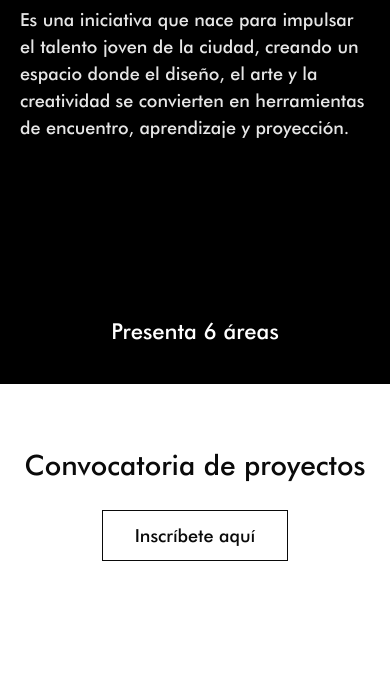
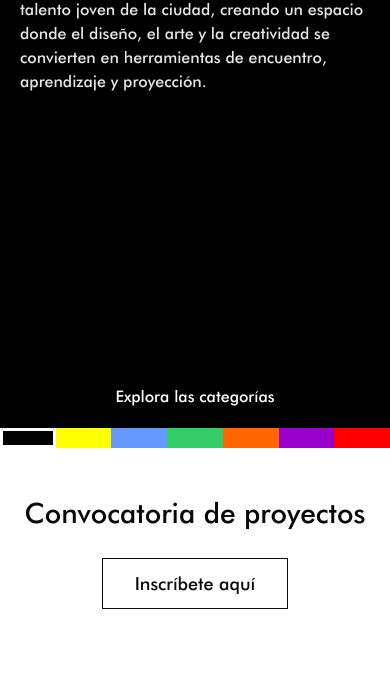
Before and after one commit to AuvirLab/MonteriaDesignWeek, a plain HTML site: page index.html in a window 390 px wide. Shown: the part 230-903 px from the top of the page. Before the commit the page ends 879 px from the top, so only its background shows below. Drawn offline with Linux system fonts and the light colour scheme.

Commit message:
feat: agregar la barra de exploración de categorías

```diff
--- a/index.html
+++ b/index.html
@@ -20,77 +20,85 @@
 </header>
 
 <section class="hero" id="hero">
+  <div class="hero-content">
     <div class="hero-text">
       <h1>Montería<span class="thin">Design Week</span></h1>
       <p>Es una iniciativa que nace para impulsar el talento joven de la ciudad, creando un espacio donde el diseño, el arte y la creatividad se convierten en herramientas de encuentro, aprendizaje y proyección.</p>
     </div>
     <div class="video-block">
       <div class="video-placeholder" id="videoPlaceholder">
-      <video id="heroVideoA" muted loop playsinline preload="auto"></video>
-      <video id="heroVideoB" muted loop playsinline preload="auto"></video>
-      <span class="video-label">Video</span>
+        <video id="heroVideoA" muted playsinline preload="metadata"></video>
+        <video id="heroVideoB" muted playsinline preload="metadata"></video>
       </div>
-    <div class="category-label" id="categoryLabel"></div>
-
     </div>
+  </div>
+  <p class="color-bar-label" id="colorBarLabel">Explora las categorías</p>
+  <div class="color-bar" id="colorBar"></div>
 </section>
 
 <section class="cta-section">
   <h2>Convocatoria de proyectos</h2>
-  <a href="#" class="cta-btn">Inscríbete aquí</a>
+  <a href="https://forms.gle/4F2LeT553HeAT9CE7" target="_blank" class="cta-btn">Inscríbete aquí</a>
 </section>
 
 <script>
   const slides = [
-    { bg:"#000000", fg:"#ffffff", video:"assets/videos/video1_web.mp4", label:"", logo:"assets/iconos/MDW_PRINCIPAL.png" },
-    { bg:"#ffff00", fg:"#000000", video:"assets/videos/video2_web.mp4", label:"Artes", logo:"assets/iconos/MDW_ARTES.png" },
-    { bg:"#6599ff", fg:"#ffffff", video:"assets/videos/video3_web.mp4", label:"Diseño Audiovisual", logo:"assets/iconos/MDW_DISEÑO_AUDIOVISUAL.png" },
-    { bg:"#34cc67", fg:"#ffffff", video:"assets/videos/video4_web.mp4", label:"Diseño Gráfico", logo:"assets/iconos/MDW_DISEÑO_GRAFICO.png" },
-    { bg:"#ff6600", fg:"#ffffff", video:"assets/videos/video5_web.mp4", label:"Diseño Industrial", logo:"assets/iconos/MDW_DISEÑO_INDUSTRIAL.png" },
-    { bg:"#9900cc", fg:"#ffffff", video:"assets/videos/video6_web.mp4", label:"Diseño de Modas", logo:"assets/iconos/MDW_DISEÑO_MODAS.png" },
-    { bg:"#fe0000", fg:"#ffffff", video:"assets/videos/video7_web.mp4", label:"Arquitectura", logo:"assets/iconos/MDW_ARQUITECTURA.png" },
+    { bg:"#000000", fg:"#ffffff", video:"assets/videos/video1_web.mp4", logo:"assets/iconos/MDW_PRINCIPAL.png", title:'Montería<span class="thin">Design Week</span>', desc:"Es una iniciativa que nace para impulsar el talento joven de la ciudad, creando un espacio donde el diseño, el arte y la creatividad se convierten en herramientas de encuentro, aprendizaje y proyección." },
+    { bg:"#ffff00", fg:"#000000", video:"assets/videos/video2_web.mp4", logo:"assets/iconos/MDW_ARTES.png", title:'<span class="cat-thin">Categoría</span> <span class="cat-medium">Artes</span>', catSize:"1em", desc:"Las artes visuales, performáticas y plásticas son el pulso creativo de Montería. Esta categoría reúne a artistas, curadores y gestores culturales que transforman espacios, narrativas y comunidades a través de la expresión artística." },
+    { bg:"#6599ff", fg:"#ffffff", video:"assets/videos/video3_web.mp4", logo:"assets/iconos/MDW_DISEÑO_AUDIOVISUAL.png", title:'<span class="cat-thin">Categoría</span> <span class="cat-medium">Diseño Audiovisual</span>', catSize:"0.56em", desc:"El diseño audiovisual combina imagen, sonido y movimiento para contar historias que conectan con las personas. Desde la producción audiovisual hasta la dirección de arte, esta categoría impulsa a los creadores que dan forma a la comunicación visual contemporánea." },
+    { bg:"#34cc67", fg:"#ffffff", video:"assets/videos/video4_web.mp4", logo:"assets/iconos/MDW_DISEÑO_GRAFICO.png", title:'<span class="cat-thin">Categoría</span> <span class="cat-medium">Diseño Gráfico</span>', catSize:"0.66em", desc:"El diseño gráfico es la herramienta que traduce ideas en identidades visuales memorables. En esta categoría se destacan los profesionales que construyen marcas, editorial, señalética y comunicación visual con un enfoque estratégico y creativo." },
+    { bg:"#ff6600", fg:"#ffffff", video:"assets/videos/video5_web.mp4", logo:"assets/iconos/MDW_DISEÑO_INDUSTRIAL.png", title:'<span class="cat-thin">Categoría</span> <span class="cat-medium">Diseño Industrial</span>', catSize:"0.6em", desc:"El diseño industrial piensa en el usuario final y transforma problemas cotidianos en soluciones funcionales y estéticas. Esta categoría abarca el diseño de productos, mobiliario, empaques y prototipos que mejoran la experiencia de vida en la ciudad." },
+    { bg:"#9900cc", fg:"#ffffff", video:"assets/videos/video6_web.mp4", logo:"assets/iconos/MDW_DISEÑO_MODAS.png", title:'<span class="cat-thin">Categoría</span> <span class="cat-medium">Diseño de Modas</span>', catSize:"0.62em", desc:"La moda es expresión, identidad y cultura. Esta categoría celebra a los diseñadores textiles y de vestuario que combinan tradición artesanal con tendencias contemporáneas, creando propuestas que redefinen la estética y el consumo responsable." },
+    { bg:"#fe0000", fg:"#ffffff", video:"assets/videos/video7_web.mp4", logo:"assets/iconos/MDW_ARQUITECTURA.png", title:'<span class="cat-thin">Categoría</span> <span class="cat-medium">Arquitectura</span>', catSize:"0.77em", desc:"La arquitectura define cómo vivimos, nos movemos y convivimos en el espacio. Esta categoría reúne a profesionales que diseñan edificaciones, espacios públicos y paisajismo con visión sostenible, innovadora y arraigada en la realidad local." },
   ];
 
   const hero = document.getElementById('hero');
-  const labelEl = document.getElementById('categoryLabel');
+  const h1El = document.querySelector('.hero-text h1');
+  const pEl = document.querySelector('.hero-text p');
+  const colorBar = document.getElementById('colorBar');
+  const barLabel = document.getElementById('colorBarLabel');
   const heroVideoA = document.getElementById('heroVideoA');
   const heroVideoB = document.getElementById('heroVideoB');
-  const videoLabel = document.querySelector('.video-label');
   const logoA = document.getElementById('logoA');
   const logoB = document.getElementById('logoB');
 
-  let i = 0;
+  let currentIndex = -1;
   let activeLogo = logoA;
   let hiddenLogo = logoB;
   let activeVideo = heroVideoA;
   let hiddenVideo = heroVideoB;
-  let firstRender = true;
-  let firstLogoRender = true;
-  const INTERVAL_MS = 10000;
+  let isTransitioning = false;
 
-  function render(){
-    const s = slides[i];
+  function goToSlide(index){
+    if(index === currentIndex) return;
+    if(isTransitioning) return;
+    const s = slides[index];
+    const isFirst = (currentIndex === -1);
+    currentIndex = index;
+    if(!isFirst) isTransitioning = true;
+
     hero.style.backgroundColor = s.bg;
     hero.style.color = s.fg;
-    labelEl.textContent = s.label || 'Presenta 6 áreas';
-    labelEl.style.color = s.fg;
+    h1El.innerHTML = s.title;
+    if(s.catSize){
+      var catName = h1El.querySelector('.cat-medium');
+      if(catName) catName.style.fontSize = s.catSize;
+    }
+    pEl.textContent = s.desc;
+    barLabel.style.color = s.fg;
 
     hiddenLogo.src = s.logo;
     hiddenLogo.onload = function(){
-      if(firstLogoRender){
-        firstLogoRender = false;
+      if(isFirst){
         hiddenLogo.style.transition = 'none';
         hiddenLogo.classList.remove('logo-hidden');
         activeLogo.classList.add('logo-hidden');
         void hiddenLogo.offsetHeight;
         hiddenLogo.style.transition = '';
-        const tmp = activeLogo;
-        activeLogo = hiddenLogo;
-        hiddenLogo = tmp;
-        return;
-      }
+      } else {
         hiddenLogo.classList.remove('logo-hidden');
         activeLogo.classList.add('logo-hidden');
+      }
       const tmp = activeLogo;
       activeLogo = hiddenLogo;
       hiddenLogo = tmp;
@@ -98,11 +106,9 @@
 
     hiddenVideo.src = s.video;
     hiddenVideo.currentTime = 0;
-    hiddenVideo.onloadeddata = function(){
+    hiddenVideo.oncanplaythrough = function(){
       hiddenVideo.play().catch(()=>{});
-
-      if(firstRender){
-        firstRender = false;
+      if(isFirst){
         hiddenVideo.style.transition = 'none';
         hiddenVideo.style.opacity = '1';
         void hiddenVideo.offsetHeight;
@@ -111,9 +117,8 @@
         activeVideo = hiddenVideo;
         hiddenVideo = tmp;
         hiddenVideo.style.opacity = '0';
-        return;
-      }
-
+        activeVideo.addEventListener('timeupdate', handleVideoTimeUpdate);
+      } else {
         hiddenVideo.style.opacity = '1';
         activeVideo.style.opacity = '0';
         setTimeout(function(){
@@ -121,15 +126,55 @@
           const tmp = activeVideo;
           activeVideo = hiddenVideo;
           hiddenVideo = tmp;
+          isTransitioning = false;
+          activeVideo.addEventListener('timeupdate', handleVideoTimeUpdate);
+        }, 1000);
+      }
+    };
+
+    var swatches = colorBar.querySelectorAll('.color-swatch');
+    swatches.forEach(function(sw, i){
+      sw.classList.toggle('active', i === index);
+    });
+  }
+
+  slides.forEach(function(s, idx){
+    var swatch = document.createElement('div');
+    swatch.className = 'color-swatch';
+    swatch.style.backgroundColor = s.bg;
+    swatch.addEventListener('click', function(){ goToSlide(idx); });
+    colorBar.appendChild(swatch);
+  });
+
+  goToSlide(0);
+
+  function handleVideoTimeUpdate(){
+    if(this !== activeVideo) return;
+    if(isTransitioning) return;
+    if(this.duration - this.currentTime > 1.5) return;
+
+    this.removeEventListener('timeupdate', handleVideoTimeUpdate);
+
+    hiddenVideo.src = this.currentSrc;
+    hiddenVideo.currentTime = 0;
+    hiddenVideo.oncanplaythrough = function(){
+      hiddenVideo.play().catch(()=>{});
+      isTransitioning = true;
+      hiddenVideo.style.opacity = '1';
+      activeVideo.style.opacity = '0';
+      setTimeout(function(){
+        activeVideo.pause();
+        var tmp = activeVideo;
+        activeVideo = hiddenVideo;
+        hiddenVideo = tmp;
+        isTransitioning = false;
+        activeVideo.addEventListener('timeupdate', handleVideoTimeUpdate);
       }, 1000);
     };
-
-    videoLabel.style.display = 'none';
-    i = (i + 1) % slides.length;
   }
 
-  render();
-  setInterval(render, INTERVAL_MS);
+  heroVideoA.addEventListener('timeupdate', handleVideoTimeUpdate);
+  heroVideoB.addEventListener('timeupdate', handleVideoTimeUpdate);
 </script>
 
 </body>
--- a/styles.css
+++ b/styles.css
@@ -27,6 +27,7 @@ body{
   font-family: 'Futura Medium BT', 'Segoe UI', -apple-system, sans-serif;
   color: var(--ink);
   background: var(--paper);
+  overflow-x: hidden;
 }
 
 /* ---------- HEADER ---------- */
@@ -62,24 +63,39 @@ header{
 .hero{
   background: #000000;
   color: #fff;
-  padding: 64px 48px 56px;
+  padding: 64px 48px 0;
+  display:flex;
+  flex-direction:column;
+  transition: background-color 1s ease, color 1s ease;
+}
+.hero-content{
   display:flex;
   justify-content:space-between;
   align-items:center;
-  gap: 40px;
-  transition: background-color 1s ease, color 1s ease;
-  min-height: 420px;
+  gap:40px;
+  padding-bottom:48px;
 }
 .hero-text{ max-width: 640px; }
 .hero-text h1{
   font-family: 'Futura', sans-serif;
   font-size: clamp(56px, 8vw, 110px);
-  line-height: 0.95;
+  line-height: 1.05;
   margin: 0 0 20px;
   font-weight: 900;
   letter-spacing: -1px;
 }
 .hero-text h1 .thin{
+  font-family: 'Futura Medium BT', sans-serif;
+  font-weight: 400;
+  display:block;
+  white-space:nowrap;
+}
+.hero-text h1 .cat-thin{
+  font-family: 'Futura', sans-serif;
+  display:block;
+  margin-bottom:16px;
+}
+.hero-text h1 .cat-medium{
   font-family: 'Futura Medium BT', sans-serif;
   font-weight: 400;
   display:block;
@@ -98,8 +114,8 @@ header{
   gap:14px;
 }
 .video-placeholder{
-  width: 480px;
-  max-width: 45vw;
+  width: 560px;
+  max-width: 55vw;
   aspect-ratio: 16/10;
   background:#000000;
   color:#666;
@@ -118,15 +134,32 @@ header{
   opacity: 0;
   transition: opacity 1s ease;
 }
-.video-placeholder .video-label{
-  position:relative;
-  z-index:1;
-  pointer-events:none;
+
+/* ---------- COLOR BAR ---------- */
+.color-bar-label{
+  text-align:center;
+  font-size:16px;
+  font-weight:400;
+  padding:8px 0 6px;
+  transition: color .3s ease;
 }
-.category-label{
-  font-size: 22px;
-  font-weight: 400;
-  transition: color .3s ease;
+.color-bar{
+  display:flex;
+  height:20px;
+  width:calc(100% + 96px);
+  margin-left:-48px;
+  overflow:hidden;
+  cursor:pointer;
+}
+.color-swatch{
+  flex:1;
+  outline:0 solid transparent;
+  outline-offset:-3px;
+  transition:outline .2s ease;
+}
+.color-swatch.active{
+  outline:3px solid #fff;
+  outline-offset:-3px;
 }
 
 /* ---------- CONVOCATORIA ---------- */
@@ -159,6 +192,40 @@ header{
 
 @media (max-width: 760px){
   header{ padding: 18px 20px; }
-  .hero{ flex-direction:column; padding: 40px 20px; }
-  .video-placeholder{ max-width: 100%; width:100%; }
+  .hero{ padding: 32px 20px 0; }
+  .hero-content{
+    flex-direction:column;
+    gap:24px;
+    padding-bottom:32px;
+    align-items:stretch;
+  }
+  .hero-text h1{
+    font-size:clamp(36px, 10vw, 56px);
+  }
+  .hero-text p{
+    font-size:16px;
+  }
+  .video-block{
+    order:1;
+    width:100%;
+  }
+  .video-placeholder{
+    max-width:100%;
+    width:100%;
+    aspect-ratio:16/9;
+    max-height:50vh;
+  }
+  .cat-medium{
+    white-space:normal !important;
+  }
+  .color-bar{ width:calc(100% + 40px); margin-left:-20px; }
+  .cta-section{ padding:48px 20px 64px; }
+  .cta-btn:active{ background:var(--ink); color:#fff; }
+  .color-swatch:active{ opacity:0.7; }
 }
+
+@media (prefers-reduced-motion: reduce){
+  *, *::before, *::after{
+    transition-duration: 0.01ms !important;
+  }
+}
```
Also changed, not shown: assets/iconos/MDW_DISEÑO_AUDIOVISUAL.png. Lines whose indentation alone changed are shown as unchanged.
